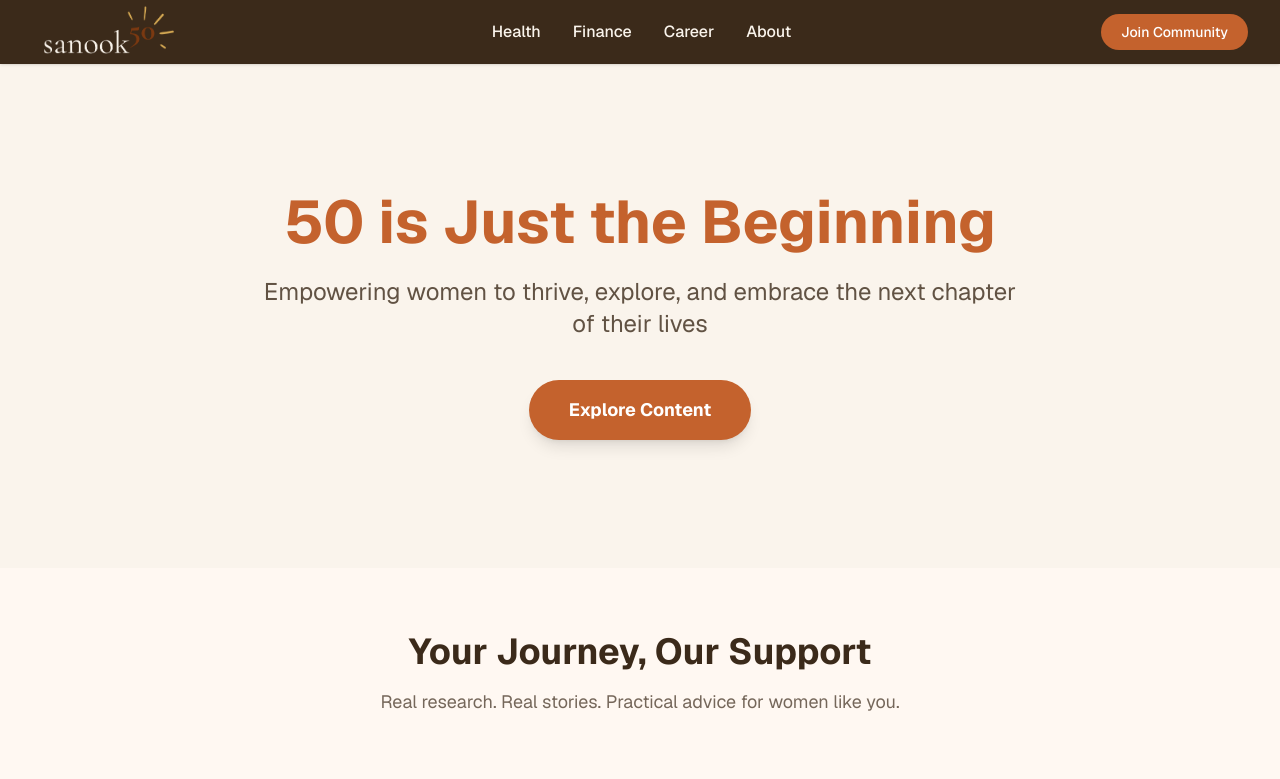
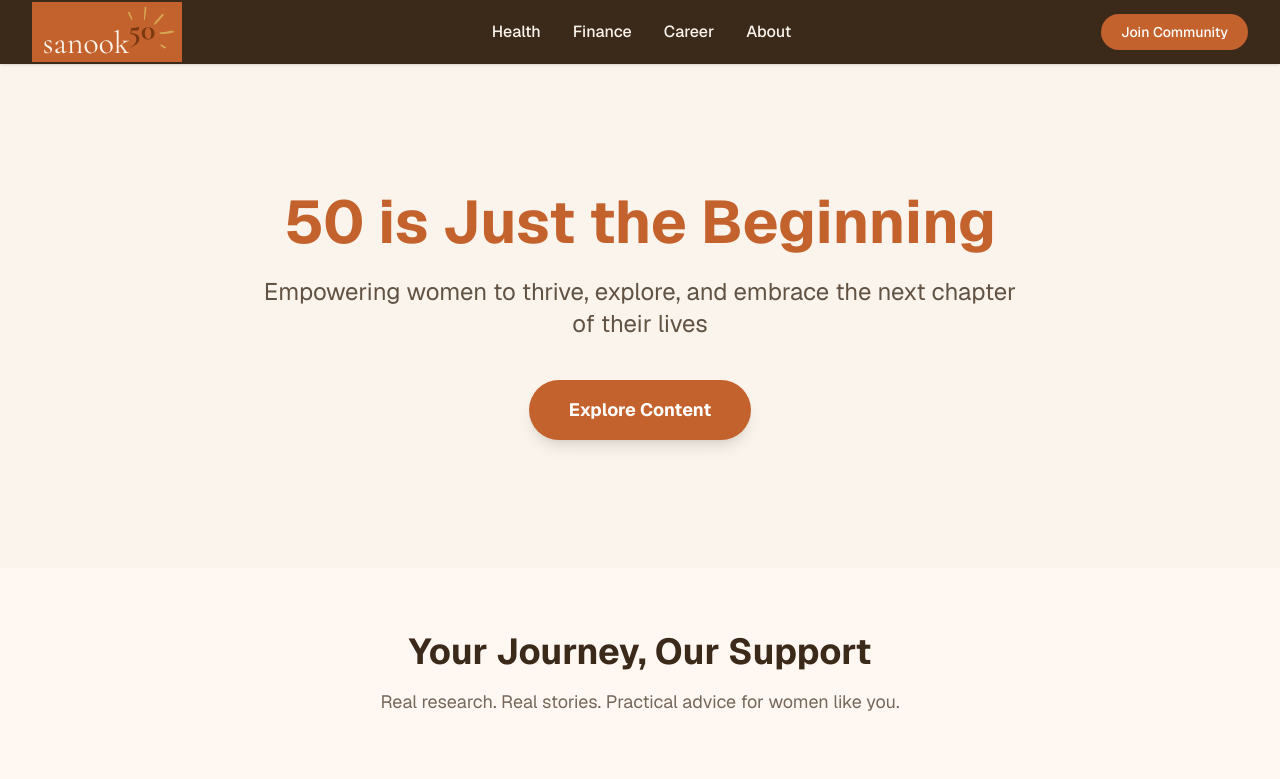
Before and after one commit to siriratkongdee/sanook50, a Next.js app: page / in a window 1280 px wide. Shown: the top 779 px of the page. Built offline with nearby package versions, Linux system fonts and the light colour scheme.

Commit message:
Switch to SVG logo for sharp rendering

```diff
--- a/app/layout.tsx
+++ b/app/layout.tsx
@@ -20,7 +20,7 @@ export default function RootLayout({ children }: { children: React.ReactNode })
             <div className="flex justify-between items-center h-16">
               <Link href="/">
                 <Image
-                  src="/sanook50_15x5_transparent.png"
+                  src="/sanook50_15x6_barckground.svg"
                   alt="Sanook50"
                   width={150}
                   height={50}
```
